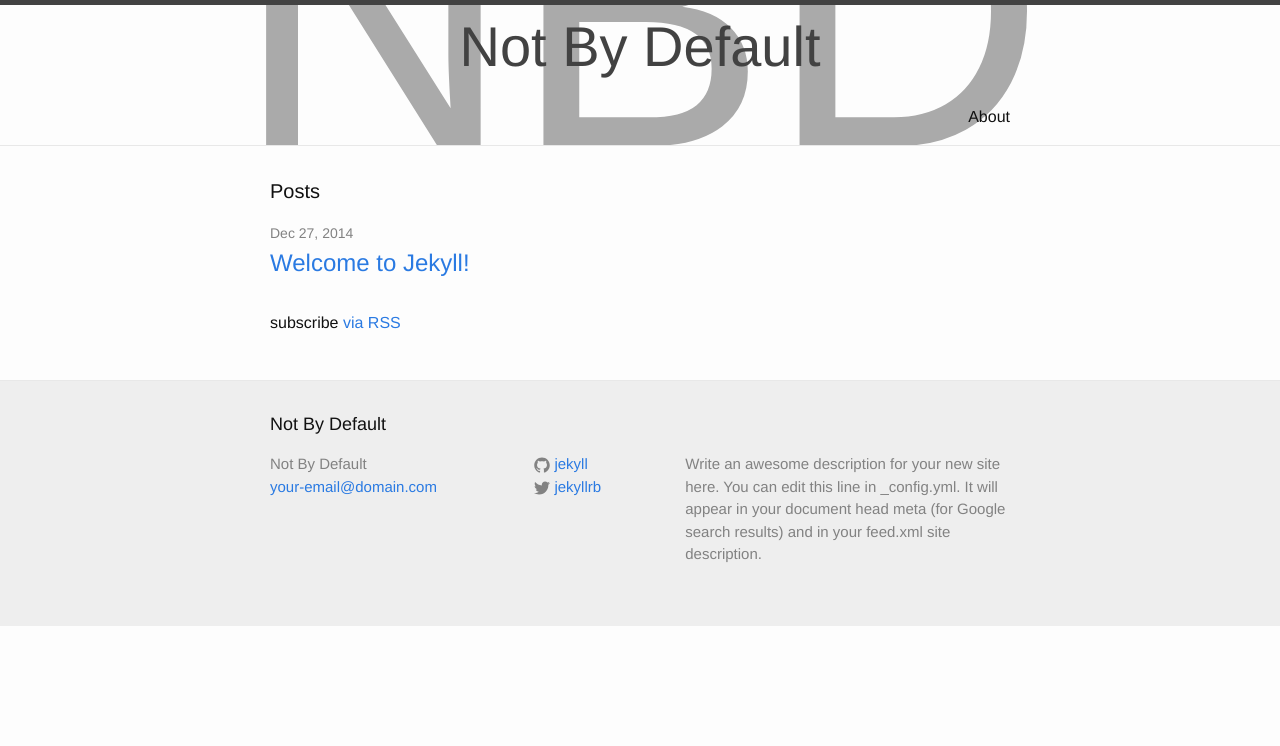
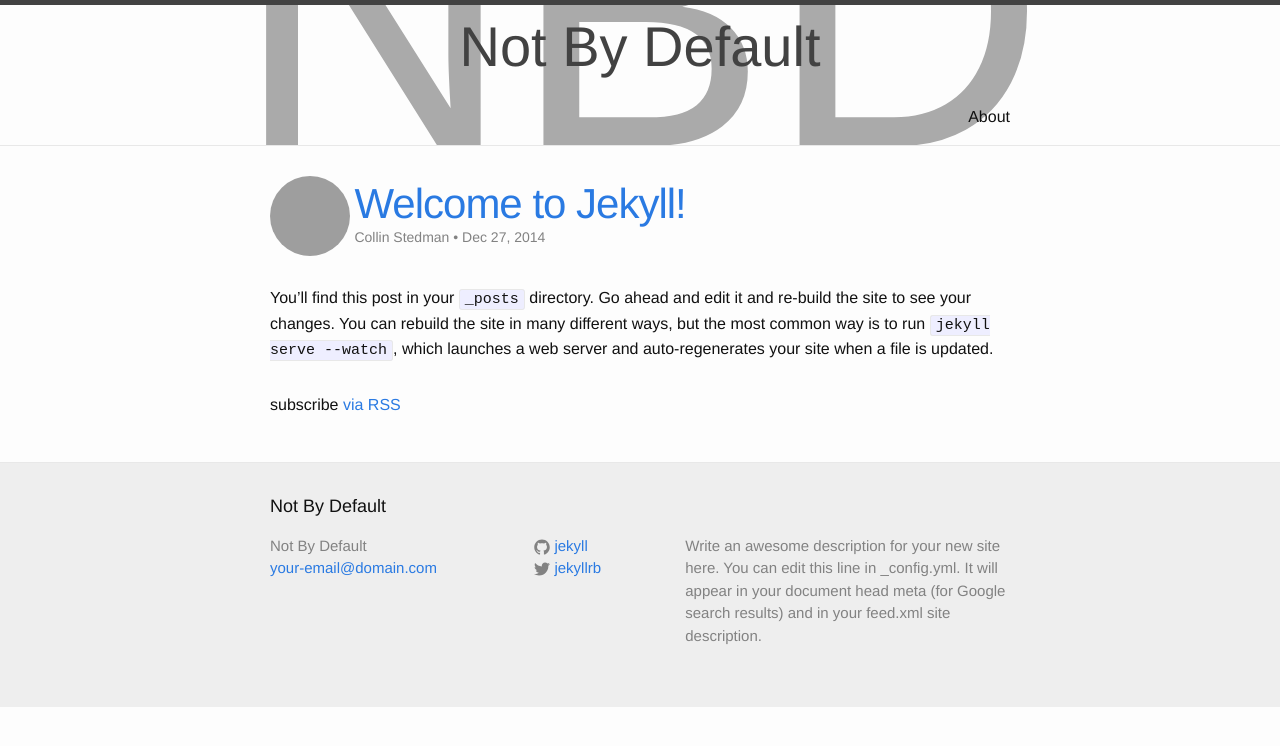
Before and after one commit to kronion/NBD, a Jekyll site: the page built from index.html, in a window 1280 px wide. Shown: the top 746 px of the page. Built offline with Jekyll 4.4.1, drawn with Linux system fonts in a browser that asks for light colours; grey boxes are pictures that could not be loaded.

Commit message:
Added floating heads

```diff
--- a/_config.yml
+++ b/_config.yml
@@ -5,7 +5,7 @@ description: > # this means to ignore newlines until "baseurl:"
   Write an awesome description for your new site here. You can edit this
   line in _config.yml. It will appear in your document head meta (for
   Google search results) and in your feed.xml site description.
-baseurl: "/NBD/" # the subpath of your site, e.g. /blog/
+baseurl: "/NBD" # the subpath of your site, e.g. /blog/
 url: "http://yourdomain.com" # the base hostname & protocol for your site
 twitter_username: jekyllrb
 github_username:  jekyll
--- a/_includes/header.html
+++ b/_includes/header.html
@@ -4,7 +4,7 @@
     <h1>NBD</h1>
   </div>
   <div class="wrapper">
-    <a class="site-title" href="{{ site.baseurl }}">
+    <a class="site-title" href="{{ site.baseurl }}/">
       <h1>{{ site.title }}</h1>
     </a>
 
--- a/_posts/2014-12-27-welcome-to-jekyll.markdown
+++ b/_posts/2014-12-27-welcome-to-jekyll.markdown
@@ -2,6 +2,8 @@
 layout: post
 title:  "Welcome to Jekyll!"
 date:   2014-12-27 01:09:45
+author: Collin Stedman
+authBrev: cstedman
 categories: jekyll update
 ---
 You’ll find this post in your `_posts` directory. Go ahead and edit it and re-build the site to see your changes. You can rebuild the site in many different ways, but the most common way is to run `jekyll serve --watch`, which launches a web server and auto-regenerates your site when a file is updated.
--- a/_sass/_layout.scss
+++ b/_sass/_layout.scss
@@ -189,10 +189,6 @@
     padding: $spacing-unit 0;
 }
 
-.page-heading {
-    font-size: 20px;
-}
-
 .post-list {
     margin-left: 0;
     list-style: none;
@@ -202,14 +198,22 @@
     }
 }
 
+.headshot {
+  display: inline-block;
+  width: 80px;
+  height: 80px;
+  border-radius: 40px;
+  vertical-align: middle;
+}
+
+.meta-wrap {
+  display: inline-block;
+  vertical-align: middle;
+}
+
 .post-meta {
     font-size: $small-font-size;
     color: $grey-color;
-}
-
-.post-link {
-    display: block;
-    font-size: 24px;
 }
 
 
@@ -222,6 +226,7 @@
 }
 
 .post-title {
+    margin: 0;
     font-size: 42px;
     letter-spacing: -1px;
     line-height: 1;
--- a/index.html
+++ b/index.html
@@ -4,16 +4,19 @@ layout: default
 
 <div class="home">
 
-  <h1 class="page-heading">Posts</h1>
-
   <ul class="post-list">
     {% for post in site.posts %}
       <li>
-        <span class="post-meta">{{ post.date | date: "%b %-d, %Y" }}</span>
-
-        <h2>
-          <a class="post-link" href="{{ post.url | prepend: site.baseurl }}">{{ post.title }}</a>
-        </h2>
+        <div class='post-header'>
+          <div class='headshot' style='background: url({{ site.baseurl }}/assets/img/{{ post.authBrev }}.jpg); background-size: cover'></div>
+          <div class='meta-wrap'>
+            <h1 class='post-title'>
+              <a href="{{ post.url | prepend: site.baseurl }}">{{ post.title }}</a>
+            </h2>
+            <span class="post-meta">{{ post.author }} • {{ post.date | date: "%b %-d, %Y" }}</span>
+          </div>
+        </div>
+        <p>{{ post.excerpt }}</p>
       </li>
     {% endfor %}
   </ul>
```
Also changed, not shown: _layouts/post.html (+5 -2 lines), 1 other file.
